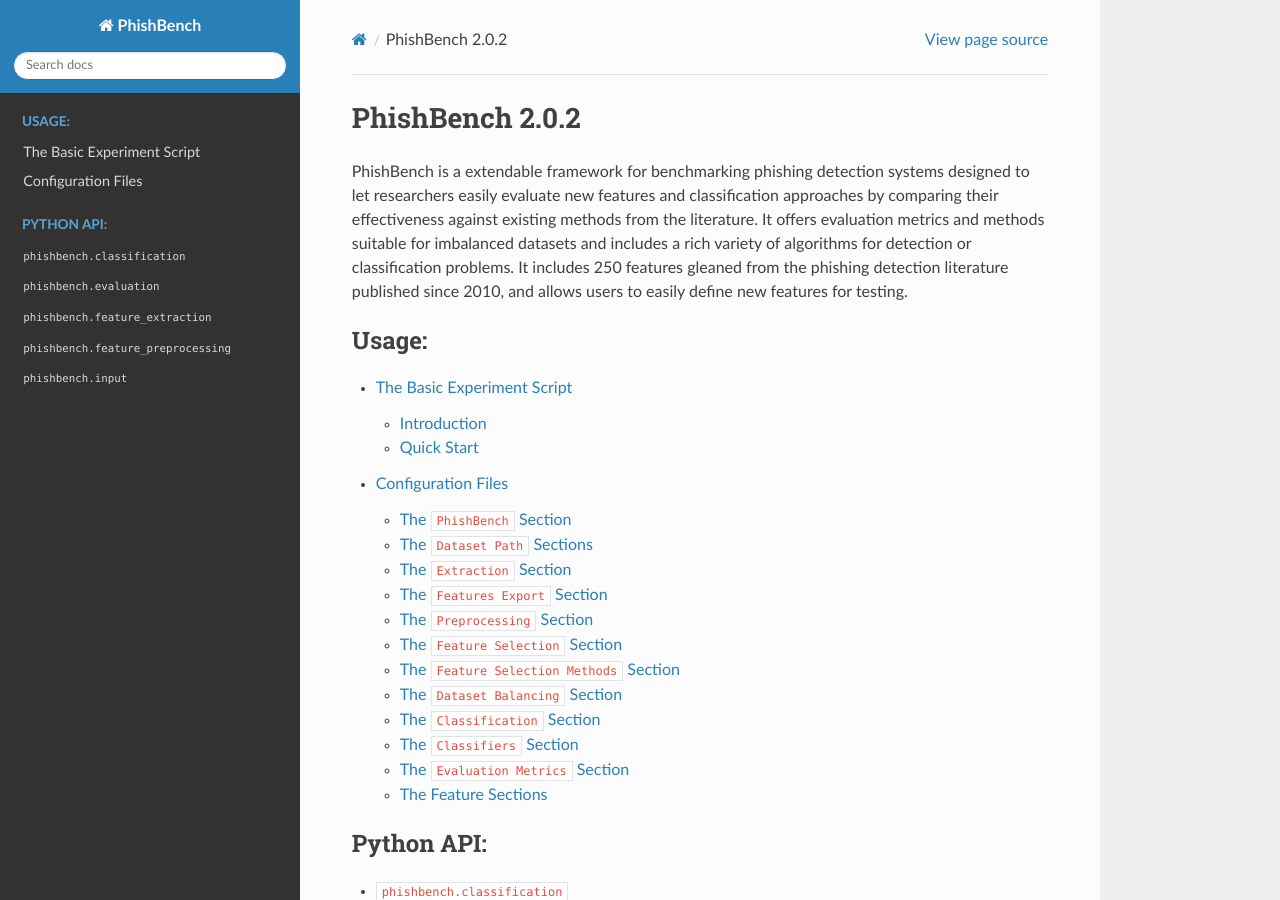
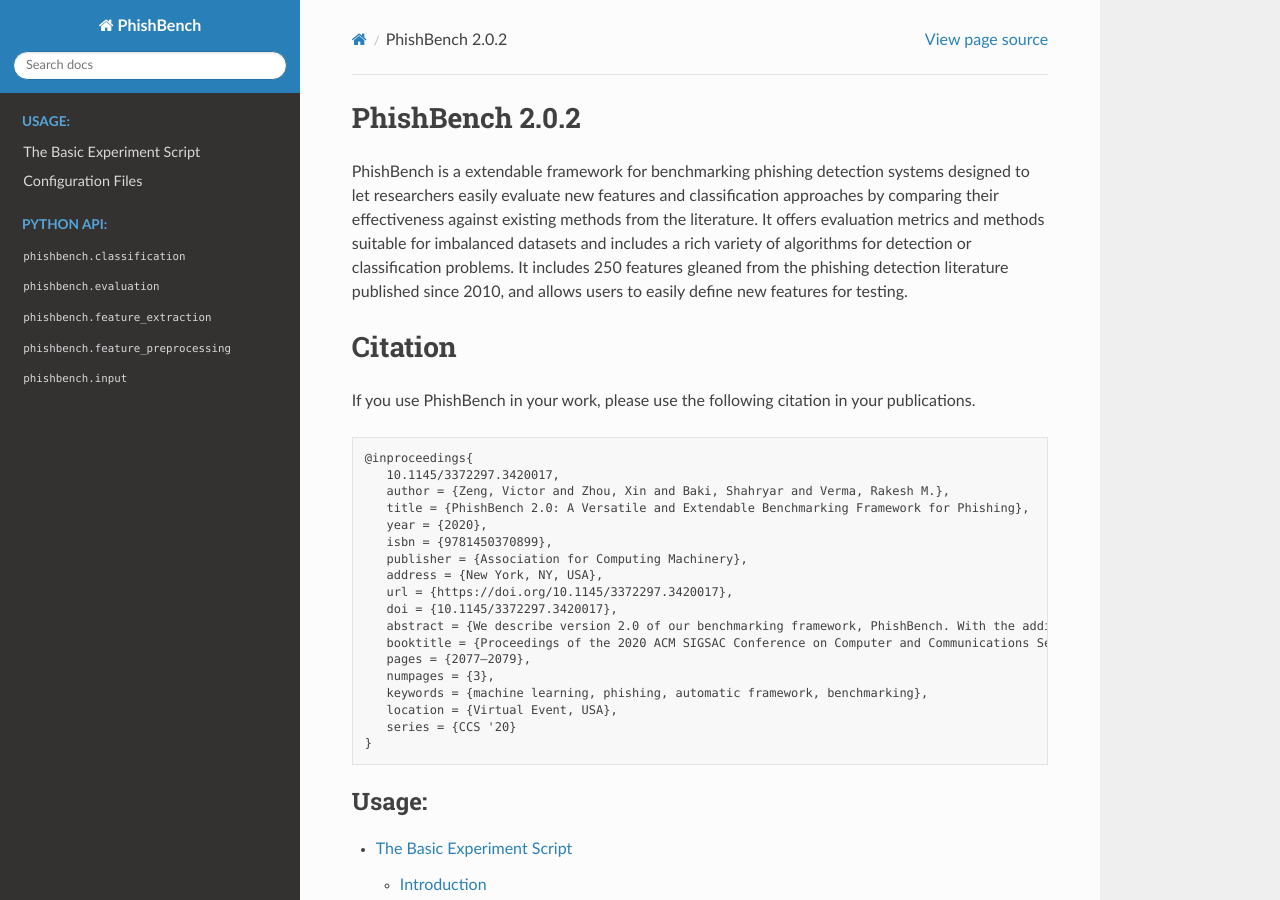
Before and after one commit to ReDASers/PhishBench, a Sphinx documentation site: the page built from docs/source/index.rst, in a window 1280 px wide and 900 px high. Built offline with Sphinx 7.4.7 and the Read the Docs theme 2.0.0, drawn with Linux system fonts in a browser that asks for light colours.

Commit message:
Added citation to docstring (#327)

```diff
--- a/docs/source/index.rst
+++ b/docs/source/index.rst
@@ -12,6 +12,29 @@
 algorithms for detection or classification problems. It includes 250 features gleaned from the phishing
 detection literature published since 2010, and allows users to easily define new features for testing.
 
+Citation
+==========
+
+If you use PhishBench in your work, please use the following citation in your publications. ::
+
+   @inproceedings{
+      10.1145/3372297.3420017,
+      author = {Zeng, Victor and Zhou, Xin and Baki, Shahryar and Verma, Rakesh M.},
+      title = {PhishBench 2.0: A Versatile and Extendable Benchmarking Framework for Phishing},
+      year = {2020},
+      isbn = {9781450370899},
+      publisher = {Association for Computing Machinery},
+      address = {New York, NY, USA},
+      url = {https://doi.org/10.1145/3372297.3420017},
+      doi = {10.1145/3372297.3420017},
+      abstract = {We describe version 2.0 of our benchmarking framework, PhishBench. With the addition of the ability to dynamically load features, metrics, and classifiers, our new and improved framework allows researchers to rapidly evaluate new features and methods for machine-learning based phishing detection. Researchers can compare under identical circumstances their contributions with numerous built-in features, ranking methods, and classifiers used in the literature with the right evaluation metrics. We will demonstrate PhishBench 2.0 and compare it against at least two other automated ML systems.},
+      booktitle = {Proceedings of the 2020 ACM SIGSAC Conference on Computer and Communications Security},
+      pages = {2077–2079},
+      numpages = {3},
+      keywords = {machine learning, phishing, automatic framework, benchmarking},
+      location = {Virtual Event, USA},
+      series = {CCS '20}
+   }
 
 .. toctree::
    :glob:
```
